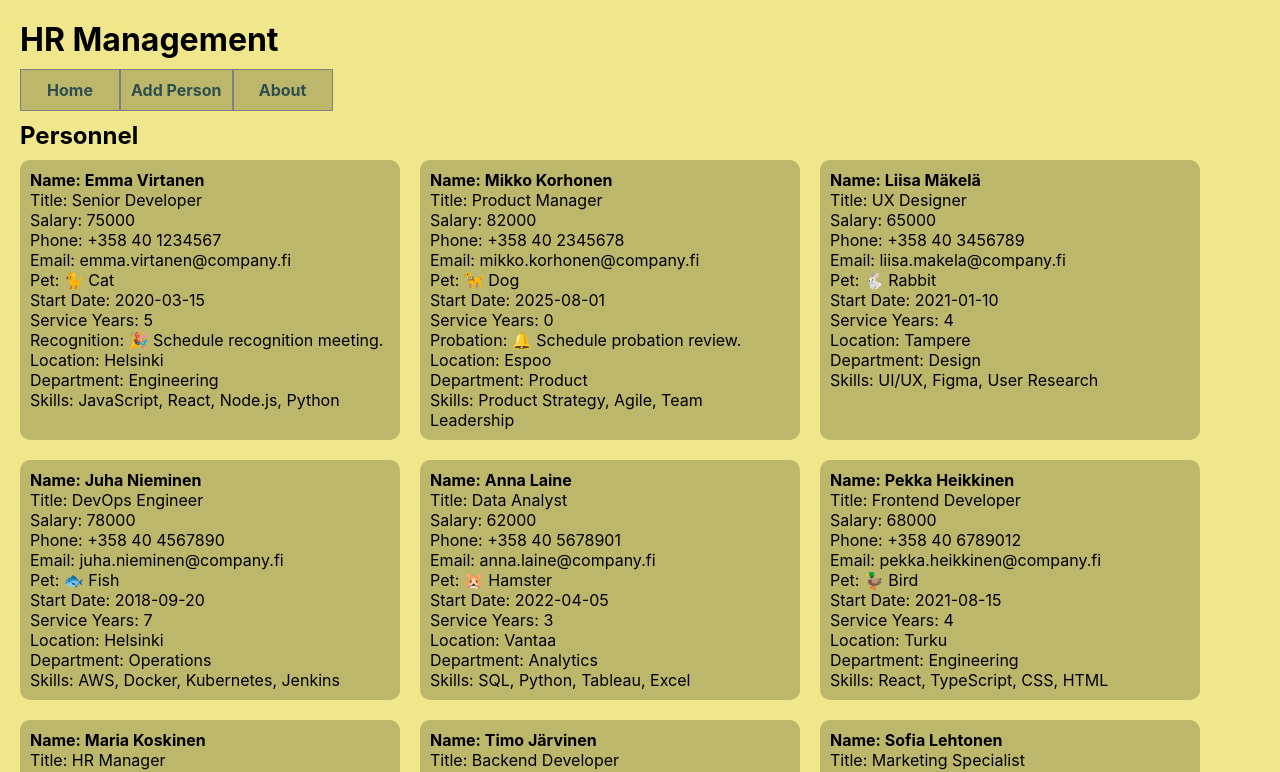
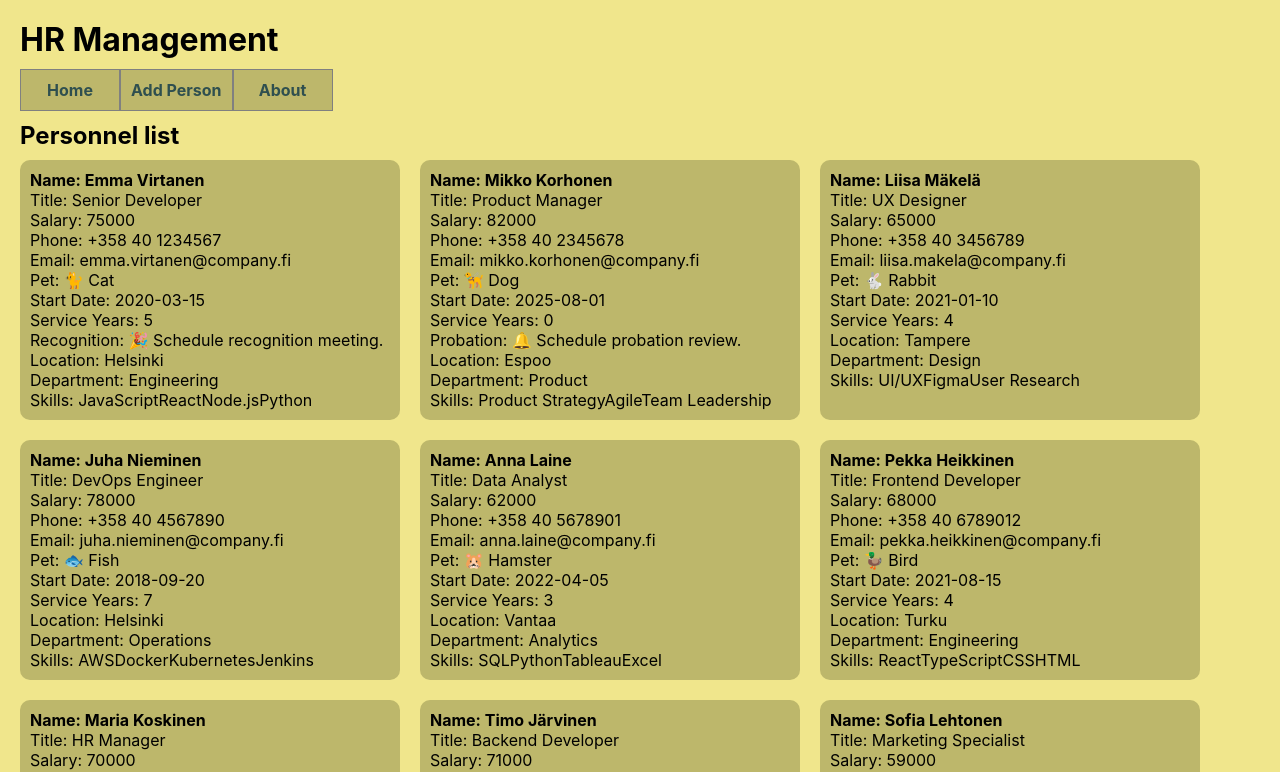
Before and after one commit to konjuable/hrApp-wp25k, a React (Vite) app: page / in a window 1280 px wide. Shown: the top 772 px of the page. Built offline with nearby package versions, Linux system fonts and the light colour scheme; data requests are answered from the project's data file.

Commit message:
hrApp Task Step 4 valmis.

```diff
--- /dev/null
+++ b/db.json
@@ -0,0 +1,180 @@
+{
+  "employees": [
+    {
+      "id": "1",
+      "name": "Emma Virtanen",
+      "title": "Senior Developer",
+      "salary": 75000,
+      "phone": "+358 40 1234567",
+      "email": "emma.virtanen@company.fi",
+      "animal": " 🐈 Cat",
+      "startDate": "2020-03-15",
+      "location": "Helsinki",
+      "department": "Engineering",
+      "skills": [
+        "JavaScript",
+        "React",
+        "Node.js",
+        "Python"
+      ]
+    },
+    {
+      "id": "2",
+      "name": "Mikko Korhonen",
+      "title": "Product Manager",
+      "salary": 82000,
+      "phone": "+358 40 2345678",
+      "email": "mikko.korhonen@company.fi",
+      "animal": " 🦮 Dog",
+      "startDate": "2025-08-01",
+      "location": "Espoo",
+      "department": "Product",
+      "skills": [
+        "Product Strategy",
+        "Agile",
+        "Team Leadership"
+      ]
+    },
+    {
+      "id": "3",
+      "name": "Liisa Mäkelä",
+      "title": "UX Designer",
+      "salary": 65000,
+      "phone": "+358 40 3456789",
+      "email": "liisa.makela@company.fi",
+      "animal": " 🐇 Rabbit",
+      "startDate": "2021-01-10",
+      "location": "Tampere",
+      "department": "Design",
+      "skills": [
+        "UI/UX",
+        "Figma",
+        "User Research"
+      ]
+    },
+    {
+      "id": "4",
+      "name": "Juha Nieminen",
+      "title": "DevOps Engineer",
+      "salary": 78000,
+      "phone": "+358 40 4567890",
+      "email": "juha.nieminen@company.fi",
+      "animal": " 🐟 Fish",
+      "startDate": "2018-09-20",
+      "location": "Helsinki",
+      "department": "Operations",
+      "skills": [
+        "AWS",
+        "Docker",
+        "Kubernetes",
+        "Jenkins"
+      ]
+    },
+    {
+      "id": "5",
+      "name": "Anna Laine",
+      "title": "Data Analyst",
+      "salary": 62000,
+      "phone": "+358 40 5678901",
+      "email": "anna.laine@company.fi",
+      "animal": " 🐹 Hamster",
+      "startDate": "2022-04-05",
+      "location": "Vantaa",
+      "department": "Analytics",
+      "skills": [
+        "SQL",
+        "Python",
+        "Tableau",
+        "Excel"
+      ]
+    },
+    {
+      "id": "6",
+      "name": "Pekka Heikkinen",
+      "title": "Frontend Developer",
+      "salary": 68000,
+      "phone": "+358 40 6789012",
+      "email": "pekka.heikkinen@company.fi",
+      "animal": " 🦆 Bird",
+      "startDate": "2021-08-15",
+      "location": "Turku",
+      "department": "Engineering",
+      "skills": [
+        "React",
+        "TypeScript",
+        "CSS",
+        "HTML"
+      ]
+    },
+    {
+      "id": "7",
+      "name": "Maria Koskinen",
+      "title": "HR Manager",
+      "salary": 70000,
+      "phone": "+358 40 7890123",
+      "email": "maria.koskinen@company.fi",
+      "animal": " 🐎 Horse",
+      "startDate": "2017-11-30",
+      "location": "Helsinki",
+      "department": "Human Resources",
+      "skills": [
+        "Recruitment",
+        "Employee Relations",
+        "Training"
+      ]
+    },
+    {
+      "id": "8",
+      "name": "Timo Järvinen",
+      "title": "Backend Developer",
+      "salary": 71000,
+      "phone": "+358 40 8901234",
+      "email": "timo.jarvinen@company.fi",
+      "animal": " 🐷 Guinea Pig",
+      "startDate": "2020-07-01",
+      "location": "Oulu",
+      "department": "Engineering",
+      "skills": [
+        "Java",
+        "Spring",
+        "MongoDB",
+        "REST APIs"
+      ]
+    },
+    {
+      "id": "9",
+      "name": "Sofia Lehtonen",
+      "title": "Marketing Specialist",
+      "salary": 59000,
+      "phone": "+358 40 9012345",
+      "email": "sofia.lehtonen@company.fi",
+      "animal": " 🐢 Turtle",
+      "startDate": "2022-01-15",
+      "location": "Espoo",
+      "department": "Marketing",
+      "skills": [
+        "Digital Marketing",
+        "Social Media",
+        "Content Creation"
+      ]
+    },
+    {
+      "id": "10",
+      "name": "Matti Saarinen",
+      "title": "Quality Assurance",
+      "salary": 63000,
+      "phone": "+358 40 0123456",
+      "email": "matti.saarinen@company.fi",
+      "animal": " 🦜 Parrot",
+      "startDate": "2019-03-01",
+      "location": "Helsinki",
+      "department": "Engineering",
+      "skills": [
+        "Test Automation",
+        "Selenium",
+        "Jest",
+        "Manual Testing"
+      ]
+    }
+  ]
+}
--- a/package.json
+++ b/package.json
@@ -7,10 +7,11 @@
     "dev": "vite",
     "build": "vite build",
     "lint": "eslint .",
-    "preview": "vite preview"
+    "preview": "vite preview",
+    "server": "json-server -p 3001 db.json"
   },
   "dependencies": {
-    "json-server": "^1.0.0-beta.3",
+    "axios": "^1.13.2",
     "react": "^19.1.1",
     "react-dom": "^19.1.1",
     "react-router-dom": "^7.9.5"
@@ -24,6 +25,7 @@
     "eslint-plugin-react-hooks": "^5.2.0",
     "eslint-plugin-react-refresh": "^0.4.22",
     "globals": "^16.4.0",
+    "json-server": "^1.0.0-beta.3",
     "vite": "^7.1.7"
   }
 }
--- a/src/App.jsx
+++ b/src/App.jsx
@@ -1,15 +1,13 @@
 import "./App.css";
-import { useState } from "react";
+import { useState, useEffect } from "react";
+import axios from "axios"
 
 import Header from "./components/Header";
 import Footer from "./components/Footer";
-import employeeData from "./assets/db.json";
-// import PersonList from "./components/PersonList";
-// import AddEmployee from "./components/AddEmployee";
-// import About from "./components/About";
+// import employeeData from "../db.json";
 
 function App() {
-  const [employees, setEmployees] = useState(employeeData.employees);
+  const [employees, setEmployees] = useState([]);
   const [formData, setFormData] = useState({
     name: "",
     title: "",
@@ -20,8 +18,33 @@ function App() {
     startDate: "",
     location: "",
     department: "",
-    skills: "",
+    skills: [],
   });
+
+  const hook = () => {
+    console.log("effect")
+    axios
+      .get("http://localhost:3001/employees")
+      .then(response => {
+        console.log("promise fullfilled")
+        setEmployees(response.data)
+      })
+  }
+
+  useEffect(hook, [])
+  console.log("render", employees.length, "employees")
+
+
+  useEffect(() => {
+    console.log("effect")
+    axios
+      .get("http://localhost:3001/employees")
+      .then(response => {
+        console.log("promise fullfilled")
+        setEmployees(response.data)
+      })
+  }, [])
+  console.log("render", employees.length, "employees")
 
   const handleClick = () => {
     setEmployees([
@@ -38,7 +61,7 @@ function App() {
         location: formData.location,
         department: formData.department,
         // skills: formData.skills,
-        skills: formData.skills.split(", ").map((skill) => skill.trim()),
+        skills: [formData.skills.split(", ").map((skill) => skill.trim())],
       },
     ]);
   };
@@ -50,6 +73,7 @@ function App() {
         setFormData={setFormData}
         handleClick={handleClick}
         employees={employees}
+        setEmployees={setEmployees}
       />
       {/* <PersonList employees={employees} />
       <AddEmployee
--- a/src/components/AddEmployee.jsx
+++ b/src/components/AddEmployee.jsx
@@ -1,6 +1,7 @@
+import axios from "axios";
 import styles from "./AddEmployee.module.css";
 
-const AddEmployee = ({ formData, setFormData, handleClick }) => {
+const AddEmployee = ({ formData, setFormData, handleClick, employees, setEmployees }) => {
   console.log(formData);
 
   const handleChange = (e) => {
@@ -11,6 +12,11 @@ const AddEmployee = ({ formData, setFormData, handleClick }) => {
 
   const handleSubmit = (e) => {
     e.preventDefault();
+    axios
+      .post("http://localhost:3001/employees", formData)
+      .then(response => {
+        setEmployees(employees.concat(response.data))
+      })
     handleClick();
     setFormData({
       name: "",
@@ -22,8 +28,8 @@ const AddEmployee = ({ formData, setFormData, handleClick }) => {
       startDate: "",
       location: "",
       department: "",
-      skills: "",
-    }); // optimal resetting og the form
+      skills: [],
+    }); // optimal resetting of the form
   };
 
   return (
@@ -147,9 +153,9 @@ const AddEmployee = ({ formData, setFormData, handleClick }) => {
             className={styles.input}
             id="skills"
             name="skills"
-            type="text"
+            type="array"
             autoComplete="skills"
-            value={formData.skills}
+            value={[formData.skills]}
             onChange={handleChange}
           />
 
@@ -167,7 +173,7 @@ const AddEmployee = ({ formData, setFormData, handleClick }) => {
                 startDate: "",
                 location: "",
                 department: "",
-                skills: "",
+                skills: [],
               });
             }}
           >
--- a/src/components/Header.jsx
+++ b/src/components/Header.jsx
@@ -9,7 +9,7 @@ import About from "./About"
 
 
 const Header = (
-    { formData, setFormData, handleClick, employees }) => {
+    { formData, setFormData, handleClick, employees, setEmployees }) => {
 
     return (
         <>
@@ -26,9 +26,11 @@ const Header = (
                 path="/addperson"
                 element={
                     <AddEmployee
-                    formData={formData}
-                    setFormData={setFormData}
-                    handleClick={handleClick}
+                        formData={formData}
+                        setFormData={setFormData}
+                        handleClick={handleClick}
+                        setEmployees={setEmployees}
+                        employees={employees}
                     />
                 }
                 />
--- a/src/components/PersonCard.jsx
+++ b/src/components/PersonCard.jsx
@@ -1,6 +1,7 @@
 // import Skill from "./Skill";
 
 const Person = (props) => {
+  console.log(props.skills)
   let startingTime = props.startDate;
   console.log(startingTime);
 
@@ -50,7 +51,8 @@ const Person = (props) => {
         {Probation(serviceYears)}
         <dd>Location: {props.location}</dd>
         <dd>Department: {props.department}</dd>
-        <dd>Skills: {props.skills.join(", ")}</dd>
+        <dd>Skills: {props.skills}</dd>
+        {/* <dd>Skills: {props.skills.join(", ")}</dd> */}
         {/* <dd>Skills: {skills.map((skill) => (
         <span key={skill}>{skill} </span>
       ))}
--- a/src/components/PersonList.jsx
+++ b/src/components/PersonList.jsx
@@ -5,7 +5,7 @@ const PersonList = ({employees}) => {
     console.log(employees)
     return (
         <>
-                <h2 className="heading">Personnel</h2>
+                <h2 className="heading">Personnel list</h2>
                 <section className={styles.employeeList}>
                 {employees.map(empleyee =>
                     <PersonCard
```
Also changed, not shown: src/main.jsx (+18 -0 lines), 1 other file (tests, documents, lock files or other folders).
